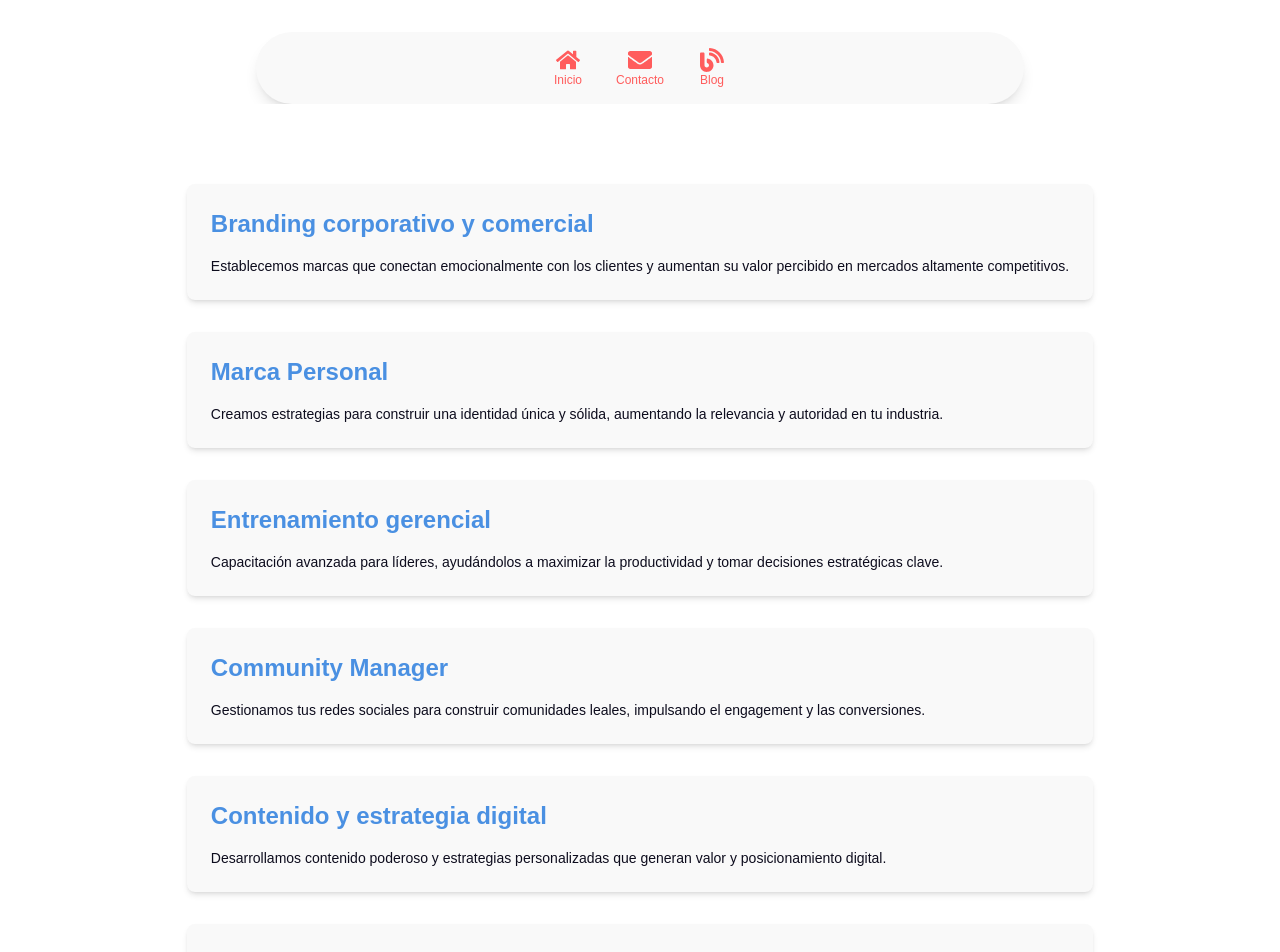
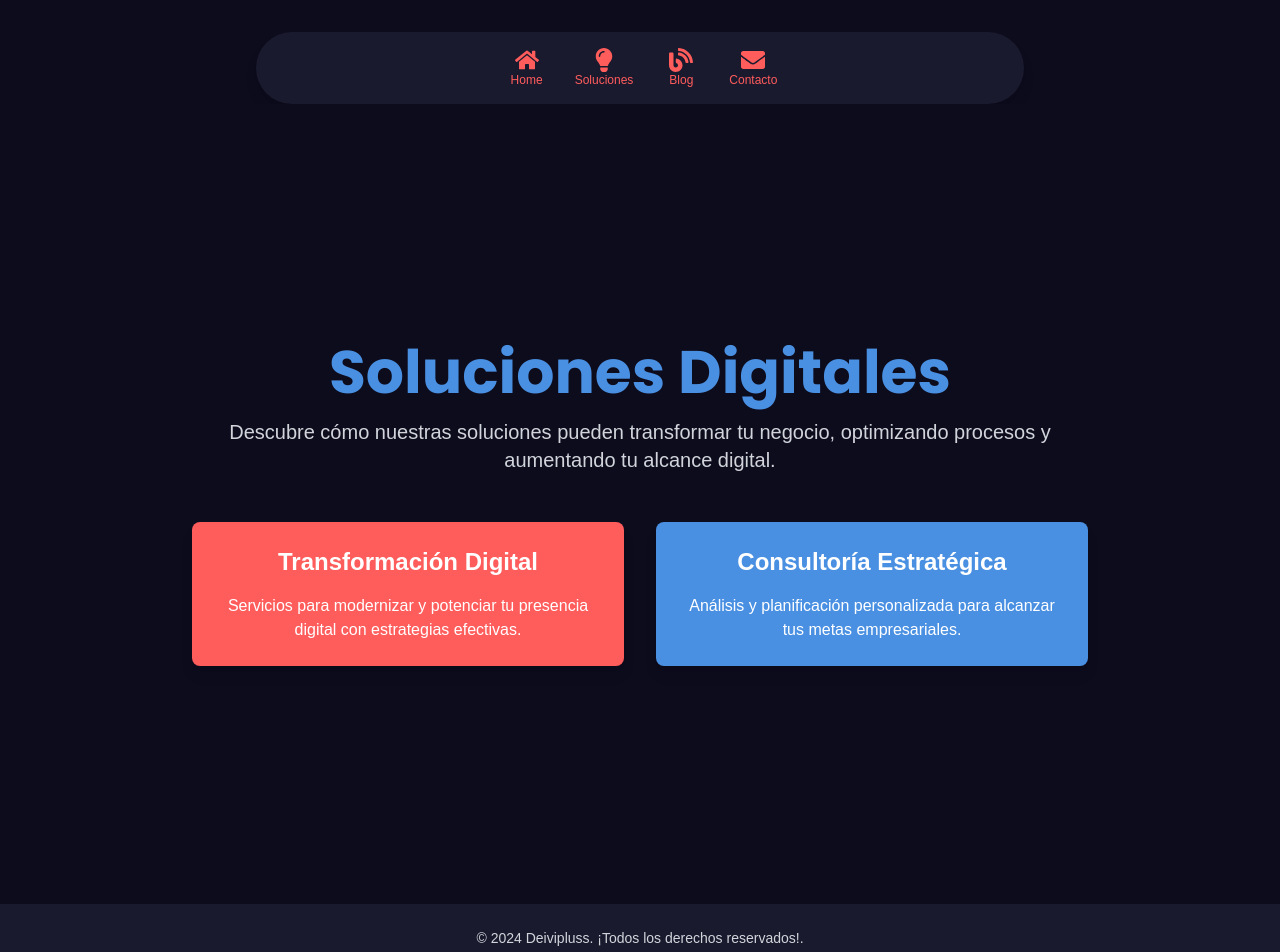
Before and after one commit to deivipluss/landing, a Next.js app: page /soluciones in a window 1280 px wide. Shown: the top 952 px of the page. Built offline with nearby package versions, Linux system fonts and the light colour scheme.

Commit message:
modificandodiseño2

```diff
--- a/app/soluciones/page.tsx
+++ b/app/soluciones/page.tsx
@@ -1,117 +1,77 @@
 "use client";
 import React, { useState } from "react";
-import { FaHome, FaBlog, FaEnvelope } from "react-icons/fa";
-import Link from "next/link";
+import {
+  FaHome,
+  FaLightbulb,
+  FaBlog,
+  FaEnvelope
+} from "react-icons/fa";
+import Link from 'next/link';
 
 const iconStyle = (section: string, activeSection: string) =>
-  `text-[var(--secondary-color)] text-2xl mx-3 cursor-pointer hover:text-[var(--primary-color)] transition-colors ${
-    activeSection === section ? "text-[var(--primary-color)]" : ""
+  `text-[#FF5C5C] text-2xl mx-3 cursor-pointer hover:text-[#4A90E2] transition-colors ${
+    activeSection === section ? 'text-[#4A90E2]' : ''
   }`;
 
-const containerStyle =
-  "p-4 md:p-8 flex flex-col items-center bg-[var(--background)] overflow-hidden min-h-screen";
+const containerStyle = "p-4 md:p-8 flex justify-center items-center min-h-screen bg-[#0D0C1D] overflow-hidden";
 
-const services = [
-  {
-    title: "Branding corporativo y comercial",
-    description:
-      "Establecemos marcas que conectan emocionalmente con los clientes y aumentan su valor percibido en mercados altamente competitivos.",
-  },
-  {
-    title: "Marca Personal",
-    description:
-      "Creamos estrategias para construir una identidad única y sólida, aumentando la relevancia y autoridad en tu industria.",
-  },
-  {
-    title: "Entrenamiento gerencial",
-    description:
-      "Capacitación avanzada para líderes, ayudándolos a maximizar la productividad y tomar decisiones estratégicas clave.",
-  },
-  {
-    title: "Community Manager",
-    description:
-      "Gestionamos tus redes sociales para construir comunidades leales, impulsando el engagement y las conversiones.",
-  },
-  {
-    title: "Contenido y estrategia digital",
-    description:
-      "Desarrollamos contenido poderoso y estrategias personalizadas que generan valor y posicionamiento digital.",
-  },
-  {
-    title: "IA para negocios",
-    description:
-      "Integramos soluciones de inteligencia artificial para optimizar procesos, reducir costos y aumentar la eficiencia operativa.",
-  },
-  {
-    title: "Consultoría OnlyFans",
-    description:
-      "Estrategias personalizadas para maximizar ingresos, fidelizar seguidores y profesionalizar tu presencia en plataformas de contenido.",
-  },
-  {
-    title: "E-commerce",
-    description:
-      "Diseñamos y optimizamos tiendas online para aumentar las ventas, ofreciendo experiencias de usuario inolvidables.",
-  },
-];
-
-const App: React.FC = () => {
-  const [activeSection, setActiveSection] = useState<string>("home");
-
-  const handleNavigation = (section: string) => {
-    setActiveSection(section); // Actualiza la sección activa
-    document.getElementById(section)?.scrollIntoView({ behavior: "smooth" });
-  };
+const Soluciones: React.FC = () => {
+  const [activeSection] = useState<string>("soluciones");
 
   return (
-    <div className="bg-[var(--background)] min-h-screen">
-      {/* Navigation Bar */}
-      <header className="flex justify-center py-4 mt-8 space-x-6 bg-[var(--light-bg)] shadow-lg rounded-full w-[90%] max-w-3xl mx-auto">
+    <div className="bg-[#0D0C1D] min-h-screen overflow-hidden">
+      {/* Header */}
+      <header className="flex justify-center py-4 mt-8 space-x-6 bg-[#1A1A2E] shadow-lg rounded-full w-[90%] max-w-3xl mx-auto">
         <Link href="/" className="flex flex-col items-center group">
           <FaHome className={iconStyle("home", activeSection)} />
-          <span className="text-xs text-[var(--secondary-color)] group-hover:text-[var(--primary-color)] transition-colors">
-            Inicio
-          </span>
+          <span className="text-xs text-[#FF5C5C] group-hover:text-[#4A90E2] transition-colors">Home</span>
         </Link>
-        <button
-          className="flex flex-col items-center group"
-          onClick={() => handleNavigation("contacto")}
-        >
-          <FaEnvelope className={iconStyle("contacto", activeSection)} />
-          <span className="text-xs text-[var(--secondary-color)] group-hover:text-[var(--primary-color)] transition-colors">
-            Contacto
-          </span>
-        </button>
+        <Link href="/soluciones" className="flex flex-col items-center group">
+          <FaLightbulb className={iconStyle("soluciones", activeSection)} />
+          <span className="text-xs text-[#FF5C5C] group-hover:text-[#4A90E2] transition-colors">Soluciones</span>
+        </Link>
         <Link href="/blog" className="flex flex-col items-center group">
           <FaBlog className={iconStyle("blog", activeSection)} />
-          <span className="text-xs text-[var(--secondary-color)] group-hover:text-[var(--primary-color)] transition-colors">
-            Blog
-          </span>
+          <span className="text-xs text-[#FF5C5C] group-hover:text-[#4A90E2] transition-colors">Blog</span>
+        </Link>
+        <Link href="/contacto" className="flex flex-col items-center group">
+          <FaEnvelope className={iconStyle("contacto", activeSection)} />
+          <span className="text-xs text-[#FF5C5C] group-hover:text-[#4A90E2] transition-colors">Contacto</span>
         </Link>
       </header>
 
-      {/* Services Section */}
+      {/* Main Content */}
       <div className={containerStyle}>
-        <div className="max-w-[1200px] mt-12 space-y-8">
-          {services.map((service, index) => (
-            <div
-              key={index}
-              className="bg-[var(--light-bg)] text-[var(--text-dark)] p-6 rounded-lg shadow-md transition-transform hover:scale-105"
-            >
-              <h3 className="text-2xl font-bold mb-4 text-[var(--primary-color)]">
-                {service.title}
-              </h3>
-              <p className="text-sm font-light">{service.description}</p>
+        <div className="w-full max-w-4xl text-center">
+          <h1 className="text-4xl md:text-6xl text-[#4A90E2] font-bold font-poppins">
+            Soluciones Digitales
+          </h1>
+          <p className="text-gray-300 mt-4 text-lg md:text-xl">
+            Descubre cómo nuestras soluciones pueden transformar tu negocio, optimizando procesos y aumentando tu alcance digital.
+          </p>
+          <div className="grid grid-cols-1 md:grid-cols-2 gap-8 mt-12">
+            <div className="bg-[#FF5C5C] text-white p-6 rounded-lg shadow-lg hover:shadow-xl transition-shadow">
+              <h3 className="text-2xl font-semibold mb-4">Transformación Digital</h3>
+              <p>
+                Servicios para modernizar y potenciar tu presencia digital con estrategias efectivas.
+              </p>
             </div>
-          ))}
+            <div className="bg-[#4A90E2] text-white p-6 rounded-lg shadow-lg hover:shadow-xl transition-shadow">
+              <h3 className="text-2xl font-semibold mb-4">Consultoría Estratégica</h3>
+              <p>
+                Análisis y planificación personalizada para alcanzar tus metas empresariales.
+              </p>
+            </div>
+          </div>
         </div>
       </div>
 
       {/* Footer */}
-      <footer className="bg-[var(--light-bg)] text-center py-6 text-[var(--text-muted)] text-sm">
-        © 2024 Deivipluss. Todos los derechos reservados.
+      <footer className="bg-[#1A1A2E] text-center py-6 text-gray-300 text-sm">
+        © 2024 Deivipluss. ¡Todos los derechos reservados!.
       </footer>
     </div>
   );
 };
 
-export default App;
+export default Soluciones;
```
